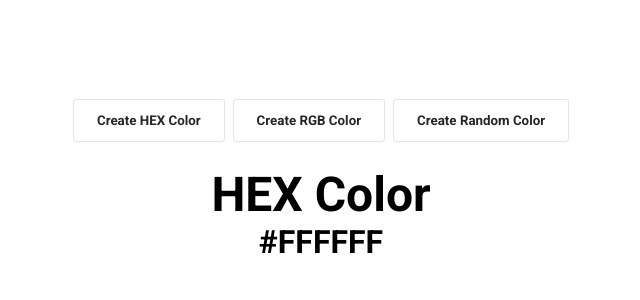
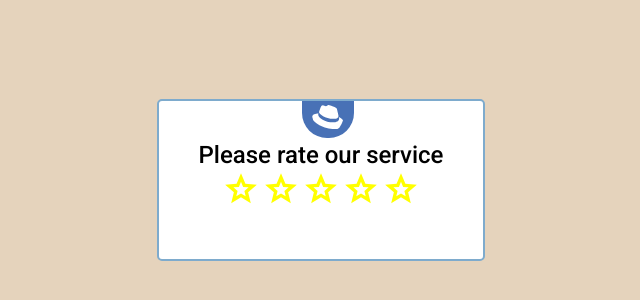
Before and after one commit to guido2288/25ReactProject, a React (Vite) app: page / in a window 1280 px wide. Shown: the part 220-520 px from the top of the page, without its empty margins (319-959 px from the left). Built offline with nearby package versions, Linux system fonts and the light colour scheme.

Commit message:
Stars Rating added

```diff
--- a/package.json
+++ b/package.json
@@ -11,7 +11,8 @@
   },
   "dependencies": {
     "react": "^18.2.0",
-    "react-dom": "^18.2.0"
+    "react-dom": "^18.2.0",
+    "react-icons": "^5.3.0"
   },
   "devDependencies": {
     "@types/react": "^18.2.55",
--- a/src/App.jsx
+++ b/src/App.jsx
@@ -1,5 +1,6 @@
 import Acordian from "./components/Accordian/Acordian"
 import RandomColorGen from "./components/RandomColorGen/RandomColorGen"
+import StarsRating from "./components/StartRating/StarsRating"
 
 function App() {
 
@@ -7,7 +8,7 @@ function App() {
 
   return (
     <main className="main-container">
-      <RandomColorGen />
+      <StarsRating stars={5}/>
     </main>
   )
 }
--- /dev/null
+++ b/src/components/StartRating/StarsRating.jsx
@@ -0,0 +1,54 @@
+import { RiStarSLine } from "react-icons/ri";
+import { RiStarSFill } from "react-icons/ri";
+import { FaRedhat } from "react-icons/fa6";
+
+import './startRating.css'
+import { useState } from "react";
+const StarsRating = ({stars}) => {
+
+  const [rating, setRating] = useState(0)
+
+  const handleClick = (idx) => {
+    rating == 0 && setRating(idx)
+  }
+
+  return (
+    <div className="starts-container">
+
+        <div className="pop-stars">
+            <FaRedhat className="icon-hat"/>
+            <h2>Please rate our service</h2>
+
+            <div className="stars-container">
+
+               {
+                [...Array(stars)].map( (element , idx) => (
+
+                  idx  + 1<= rating
+                  ? <RiStarSFill
+                    style={ {cursor: 'pointer'} }
+                    onClick={ () => handleClick(idx + 1) }
+                    key={idx}/>
+
+                  : <RiStarSLine
+                  style={ {cursor: 'pointer'} }
+                  onClick={ () => handleClick(idx + 1) }
+                  key={idx}/>
+
+                ) )
+               }
+
+            </div>
+
+            {
+              rating > 0 && <p>Thanks for your contribution!</p>
+            }
+
+
+
+        </div>
+    </div>
+  )
+}
+
+export default StarsRating
--- /dev/null
+++ b/src/components/StartRating/startRating.css
@@ -0,0 +1,46 @@
+.starts-container{
+    height: 100svh;
+    display: flex;
+    flex-direction: column;
+    justify-content: center;
+    align-items: center;
+    background-color: #e5d3bc;
+}
+
+.pop-stars{
+    background-color: white;
+    border: solid 2.5px #7eabcd;
+    border-radius: 5px;
+    max-width: 500px;
+    padding: 2.5rem;
+    position: relative;
+}
+
+.icon-hat{
+    position: absolute;
+    top: 0;
+    right: 40%;
+    font-size: 2rem;
+    background-color: #4871b6;
+    color: white;
+    padding: 0 10px 5px 10px;
+    border-radius: 0 0 25px 25px;
+}
+
+.pop-stars h2{
+    font-weight: 500;
+}
+
+.pop-stars p{
+    text-align: center;
+    color: #676767;
+    margin-top: 1rem;
+}
+
+.stars-container{
+    width: 100%;
+    text-align: center;
+    font-size: 2.5rem;
+    color: yellow;
+    cursor: pointer;
+}
```
Also changed, not shown: 1 other file (tests, documents, lock files or other folders).
